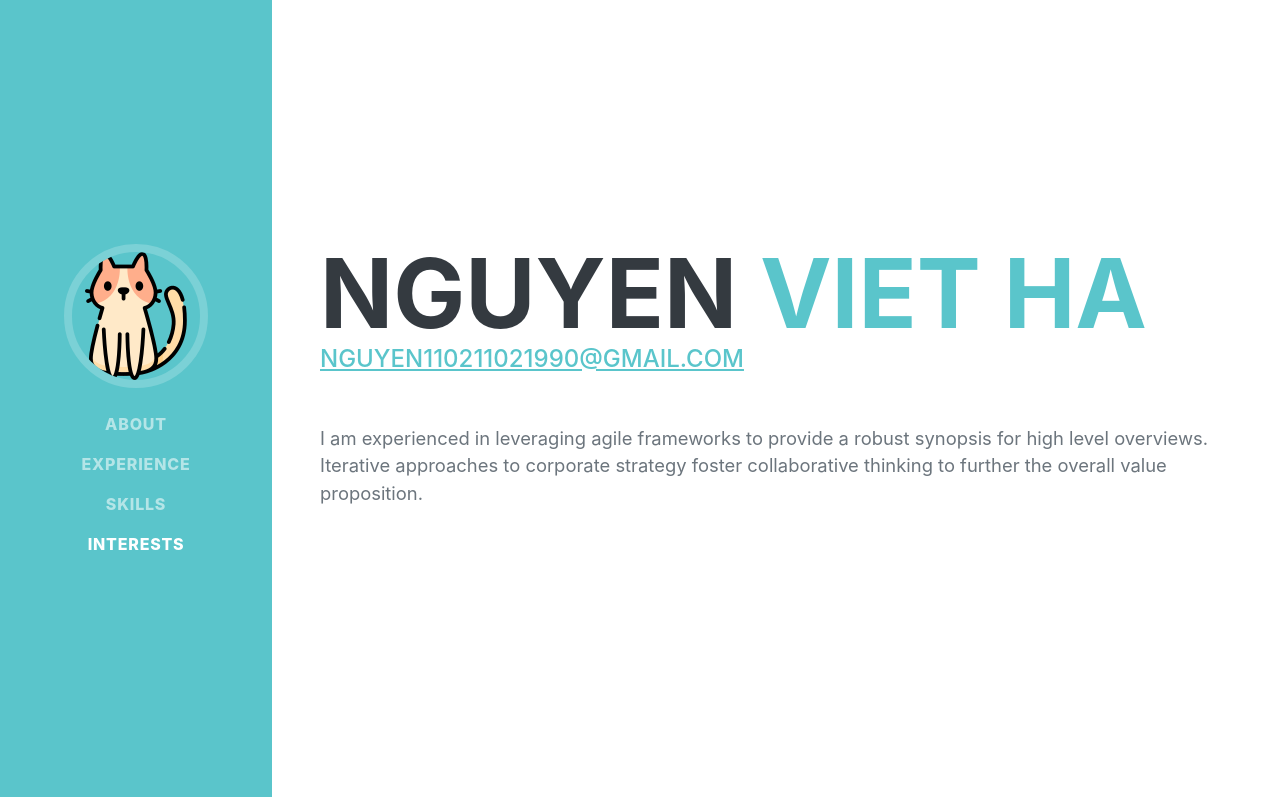
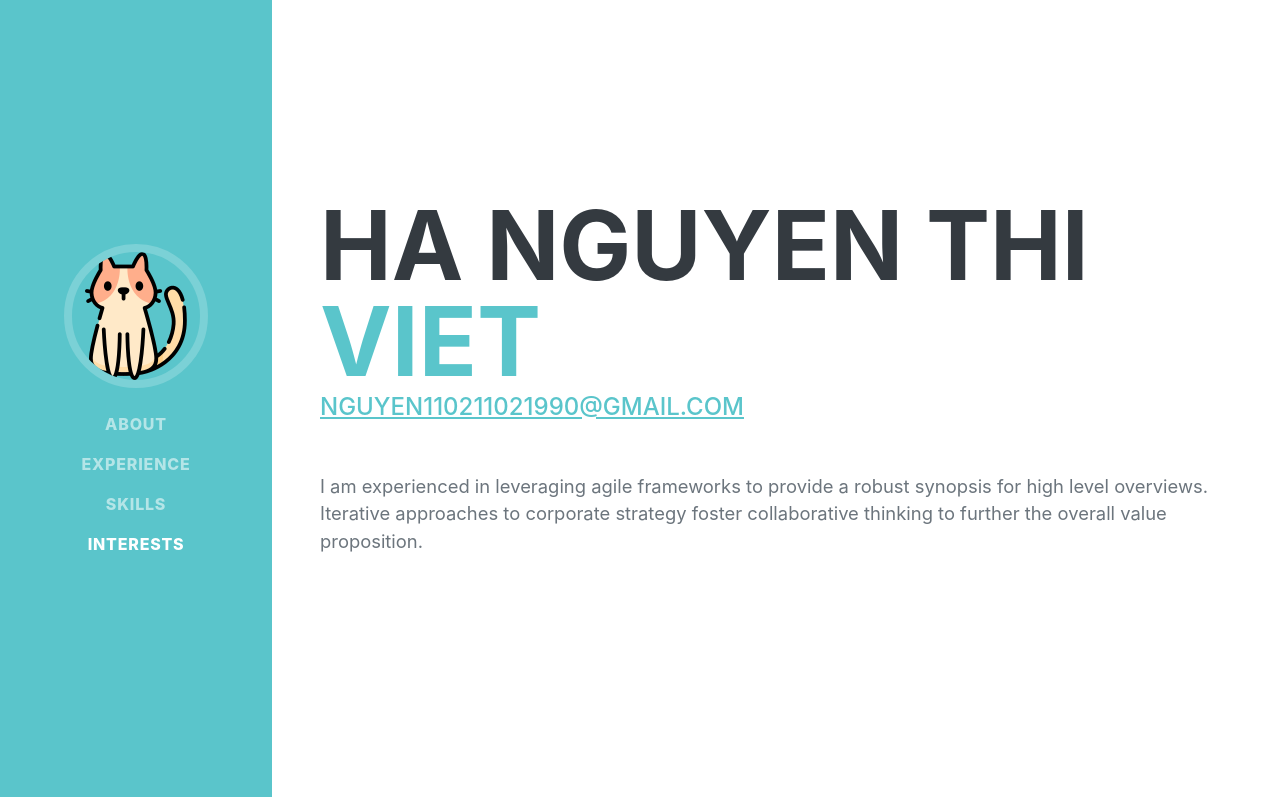
Before and after one commit to NguyenVietHaa/NguyenVietHaa.github.io, a plain HTML site: page index.html in a window 1280 px wide. Shown: the top 797 px of the page. Drawn offline with nearby package versions, Linux system fonts and the light colour scheme; a web font is replaced by a local one.

Commit message:
no message

```diff
--- a/index.html
+++ b/index.html
@@ -5,7 +5,7 @@
         <meta name="viewport" content="width=device-width, initial-scale=1, shrink-to-fit=no" />
         <meta name="description" content="" />
         <meta name="author" content="" />
-        <title>Nguyen Viet Ha</title>
+        <title>HA NGUYEN THI VIET</title>
         <link rel="icon" type="image/x-icon" href="assets/img/favicon.ico" />
         <!-- Font Awesome icons (free version)-->
         <script src="https://use.fontawesome.com/releases/v5.15.3/js/all.js" crossorigin="anonymous"></script>
@@ -19,7 +19,7 @@
         <!-- Navigation-->
         <nav class="navbar navbar-expand-lg navbar-dark bg-primary fixed-top" id="sideNav">
             <a class="navbar-brand js-scroll-trigger" href="#page-top">
-                <span class="d-block d-lg-none">Nguyen Viet Ha</span>
+                <span class="d-block d-lg-none">HA NGUYEN THI VIET</span>
                 <span class="d-none d-lg-block"><img class="img-fluid img-profile rounded-circle mx-auto mb-2" src="assets/img/profile.png" alt="..." /></span>
             </a>
             <button class="navbar-toggler" type="button" data-bs-toggle="collapse" data-bs-target="#navbarResponsive" aria-controls="navbarResponsive" aria-expanded="false" aria-label="Toggle navigation"><span class="navbar-toggler-icon"></span></button>
@@ -38,8 +38,8 @@
             <section class="resume-section" id="about">
                 <div class="resume-section-content">
                     <h1 class="mb-0">
-                        Nguyen
-                        <span class="text-primary">Viet Ha</span>
+                        Ha NGUYEN THI
+                        <span class="text-primary">VIET</span>
                     </h1>
                     <div class="subheading mb-5">
                         <!-- ... -->
```
